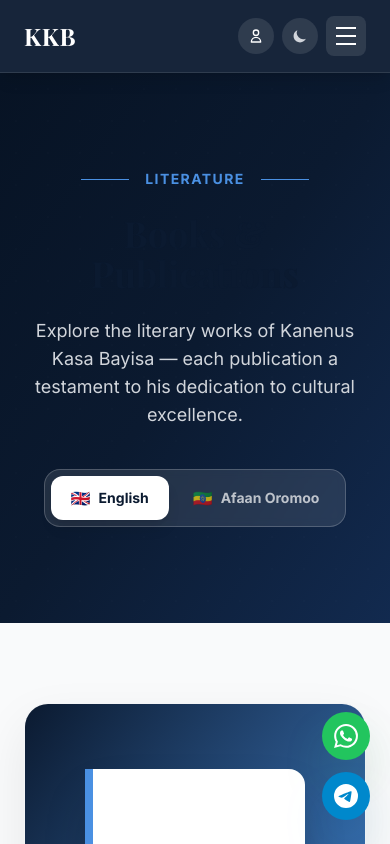
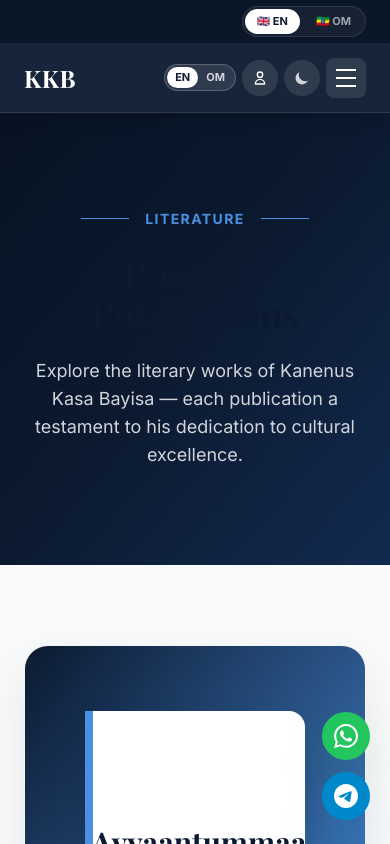
Before and after one commit to WorkuFikadu/kanenus-portfolio, a Next.js app: page /books in a window 390 px wide. Shown: the top 844 px of the page. Built offline with nearby package versions, Linux system fonts and the light colour scheme; a web font is replaced by a local one.

Commit message:
Feature: Prominent global bilingual language switcher (EN <-> Afaan Oromoo) on header across all pages and mobile

```diff
--- a/src/app/books/page.tsx
+++ b/src/app/books/page.tsx
@@ -72,10 +72,12 @@ const translations = {
   }
 };
 
+import { useLang } from '@/components/LangContext';
+
 export default function BooksPage() {
   const [email, setEmail] = useState('');
   const [joined, setJoined] = useState(false);
-  const [lang, setLang] = useState<'en' | 'om'>('en');
+  const { lang, setLang } = useLang();
   const [showChapter, setShowChapter] = useState(false);
 
   const t = translations[lang];
@@ -93,7 +95,7 @@ export default function BooksPage() {
   return (
     <div className="bg-gray-50 min-h-screen">
 
-      {/* Header with built-in Language Toggle */}
+      {/* Header */}
       <section className="bg-gradient-to-br from-[#071324] via-[#0b1a30] to-[#122a4f] text-white py-24 relative overflow-hidden">
         <div className="absolute inset-0 opacity-5" style={{backgroundImage: 'radial-gradient(circle, rgba(255,255,255,0.2) 1px, transparent 1px)', backgroundSize: '32px 32px'}}></div>
         <div className="container mx-auto px-6 max-w-4xl text-center relative z-10">
@@ -103,33 +105,7 @@ export default function BooksPage() {
             <span className="w-12 h-px bg-accent"></span>
           </div>
           <h1 className="text-4xl md:text-6xl font-heading font-bold mb-6">{t.heading}</h1>
-          <p className="text-gray-300 text-lg max-w-2xl mx-auto mb-10">{t.subheading}</p>
-
-          {/* Language Switcher — large, centered, prominent */}
-          <div className="flex items-center justify-center">
-            <div className="inline-flex items-center bg-white/10 border border-white/20 rounded-2xl p-1.5 gap-1 backdrop-blur-sm">
-              <button
-                onClick={() => setLang('en')}
-                className={`flex items-center gap-2 px-5 py-2.5 rounded-xl text-sm font-bold transition-all duration-200 ${
-                  lang === 'en'
-                    ? 'bg-white text-[#0b1a30] shadow-lg'
-                    : 'text-white/70 hover:text-white hover:bg-white/10'
-                }`}
-              >
-                <span className="text-base">🇬🇧</span> English
-              </button>
-              <button
-                onClick={() => setLang('om')}
-                className={`flex items-center gap-2 px-5 py-2.5 rounded-xl text-sm font-bold transition-all duration-200 ${
-                  lang === 'om'
-                    ? 'bg-accent text-white shadow-lg'
-                    : 'text-white/70 hover:text-white hover:bg-white/10'
-                }`}
-              >
-                <span className="text-base">🇪🇹</span> Afaan Oromoo
-              </button>
-            </div>
-          </div>
+          <p className="text-gray-300 text-lg max-w-2xl mx-auto">{t.subheading}</p>
         </div>
       </section>
 
--- a/src/app/layout.tsx
+++ b/src/app/layout.tsx
@@ -4,6 +4,7 @@ import "./globals.css";
 import NavBar from "@/components/NavBar";
 import Footer from "@/components/Footer";
 import FloatingButtons from "@/components/FloatingButtons";
+import { LangProvider } from "@/components/LangContext";
 
 const inter = Inter({ subsets: ["latin"], variable: '--font-inter' });
 const playfair = Playfair_Display({ subsets: ["latin"], variable: '--font-playfair-display' });
@@ -152,10 +153,12 @@ export default function RootLayout({
         />
       </head>
       <body className={`${inter.variable} ${playfair.variable} font-body text-text-dark bg-bg-light dark:bg-gray-900 dark:text-gray-100 transition-colors duration-300`}>
-        <NavBar />
-        <main>{children}</main>
-        <FloatingButtons />
-        <Footer />
+        <LangProvider>
+          <NavBar />
+          <main>{children}</main>
+          <FloatingButtons />
+          <Footer />
+        </LangProvider>
       </body>
     </html>
   );
--- /dev/null
+++ b/src/components/LangContext.tsx
@@ -0,0 +1,24 @@
+'use client';
+import { createContext, useContext, useState, ReactNode } from 'react';
+
+type Lang = 'en' | 'om';
+
+interface LangContextType {
+  lang: Lang;
+  setLang: (l: Lang) => void;
+}
+
+const LangContext = createContext<LangContextType>({ lang: 'en', setLang: () => {} });
+
+export function LangProvider({ children }: { children: ReactNode }) {
+  const [lang, setLang] = useState<Lang>('en');
+  return (
+    <LangContext.Provider value={{ lang, setLang }}>
+      {children}
+    </LangContext.Provider>
+  );
+}
+
+export function useLang() {
+  return useContext(LangContext);
+}
--- a/src/components/NavBar.tsx
+++ b/src/components/NavBar.tsx
@@ -3,6 +3,7 @@
 import { useState, useEffect } from 'react';
 import { usePathname, useRouter } from 'next/navigation';
 import Link from 'next/link';
+import { useLang } from './LangContext';
 
 export default function NavBar() {
   const pathname = usePathname();
@@ -10,6 +11,7 @@ export default function NavBar() {
   const [menuOpen, setMenuOpen] = useState(false);
   const [dark, setDark] = useState(false);
   const [loggedIn, setLoggedIn] = useState(false);
+  const { lang, setLang } = useLang();
 
   useEffect(() => {
     setLoggedIn(localStorage.getItem('kkb_auth') === 'true');
@@ -27,28 +29,63 @@ export default function NavBar() {
   };
 
   const links = [
-    { href: '/', label: 'Home' },
-    { href: '/about', label: 'About' },
-    { href: '/gallery', label: 'Gallery' },
-    { href: '/experience', label: 'Experience' },
-    { href: '/media', label: 'Media' },
-    { href: '/books', label: 'Books' },
-    { href: '/music', label: '🎵 Music' },
-    { href: '/events', label: 'Events' },
+    { href: '/', label: lang === 'om' ? 'Mana' : 'Home' },
+    { href: '/about', label: lang === 'om' ? 'Waa\'ee' : 'About' },
+    { href: '/gallery', label: lang === 'om' ? 'Suuraa' : 'Gallery' },
+    { href: '/experience', label: lang === 'om' ? 'Muuxannoo' : 'Experience' },
+    { href: '/media', label: lang === 'om' ? 'Miidiyaa' : 'Media' },
+    { href: '/books', label: lang === 'om' ? 'Kitaaba' : 'Books' },
+    { href: '/music', label: '🎵 ' + (lang === 'om' ? 'Muuziqaa' : 'Music') },
+    { href: '/events', label: lang === 'om' ? 'Sagantaa' : 'Events' },
     { href: '/blog', label: 'Blog' },
   ];
 
   const isActive = (href: string) =>
     href === '/' ? pathname === '/' : pathname.startsWith(href);
 
-  // If on the administrative dashboard, hide the public website navbar
   if (pathname.startsWith('/dashboard')) {
     return null;
   }
 
   return (
-    <header className="bg-[#0b1a30]/95 dark:bg-gray-950/95 backdrop-blur-md text-white py-4 sticky top-0 z-50 border-b border-white/10 shadow-lg">
-      <div className="container mx-auto px-6 flex justify-between items-center">
+    <header className="bg-[#0b1a30]/95 dark:bg-gray-950/95 backdrop-blur-md text-white sticky top-0 z-50 border-b border-white/10 shadow-lg">
+
+      {/* Language & Utility Bar */}
+      <div className="border-b border-white/5 bg-[#071324]/80">
+        <div className="container mx-auto px-6 flex justify-between items-center py-1.5">
+          <p className="text-[11px] text-gray-500 hidden sm:block">
+            {lang === 'om' ? '🇪🇹 Afaan Oromoo filatameera' : '🌍 Official website of Kanenus Kasa Bayisa'}
+          </p>
+          {/* Language Switcher - always visible */}
+          <div className="flex items-center gap-1 bg-white/5 border border-white/10 rounded-full p-0.5 text-[11px] font-bold ml-auto">
+            <button
+              onClick={() => setLang('en')}
+              className={`px-3 py-1 rounded-full transition-all ${
+                lang === 'en'
+                  ? 'bg-white text-[#0b1a30] shadow-sm'
+                  : 'text-gray-400 hover:text-white'
+              }`}
+              aria-label="Switch to English"
+            >
+              🇬🇧 EN
+            </button>
+            <button
+              onClick={() => setLang('om')}
+              className={`px-3 py-1 rounded-full transition-all ${
+                lang === 'om'
+                  ? 'bg-accent text-white shadow-sm'
+                  : 'text-gray-400 hover:text-white'
+              }`}
+              aria-label="Afaan Oromoo filadhu"
+            >
+              🇪🇹 OM
+            </button>
+          </div>
+        </div>
+      </div>
+
+      {/* Main Nav Row */}
+      <div className="container mx-auto px-6 flex justify-between items-center py-3.5">
         {/* Logo */}
         <Link href="/" className="font-heading text-2xl font-bold tracking-wide hover:text-accent transition">
           KKB
@@ -75,18 +112,16 @@ export default function NavBar() {
               <>
                 <Link
                   href="/dashboard"
-                  className={`flex items-center gap-2 px-4 py-2 rounded-lg text-sm font-medium transition-all ${
-                    pathname.startsWith('/dashboard') ? 'text-accent bg-white/10 font-bold' : 'text-gray-300 hover:text-accent hover:bg-white/10'
-                  }`}
+                  className="flex items-center gap-2 px-4 py-2 rounded-lg text-sm font-medium text-gray-300 hover:text-accent hover:bg-white/10 transition-all"
                 >
                   <svg className="w-4 h-4" fill="none" stroke="currentColor" viewBox="0 0 24 24"><path strokeLinecap="round" strokeLinejoin="round" strokeWidth="2" d="M3 12l2-2m0 0l7-7 7 7M5 10v10a1 1 0 001 1h3m10-11l2 2m-2-2v10a1 1 0 01-1 1h-3m-6 0a1 1 0 001-1v-4a1 1 0 011-1h2a1 1 0 011 1v4a1 1 0 001 1m-6 0h6"/></svg>
-                  Dashboard
+                  {lang === 'om' ? 'Daashboordii' : 'Dashboard'}
                 </Link>
                 <button
                   onClick={handleLogout}
                   className="px-4 py-2 text-sm text-red-400 hover:text-red-300 hover:bg-red-500/10 rounded-lg transition"
                 >
-                  Logout
+                  {lang === 'om' ? 'Ba\'i' : 'Logout'}
                 </button>
               </>
             ) : (
@@ -95,13 +130,39 @@ export default function NavBar() {
                 className="flex items-center gap-2 px-5 py-2 bg-white/10 hover:bg-white/20 border border-white/20 text-white text-sm font-medium rounded-full transition"
               >
                 <svg className="w-4 h-4" fill="none" stroke="currentColor" viewBox="0 0 24 24"><path strokeLinecap="round" strokeLinejoin="round" strokeWidth="2" d="M16 7a4 4 0 11-8 0 4 4 0 018 0zM12 14a7 7 0 00-7 7h14a7 7 0 00-7-7z"/></svg>
-                Login
+                {lang === 'om' ? 'Seeni' : 'Login'}
               </Link>
             )}
 
             <Link href="/contact" className="px-5 py-2 bg-accent text-white font-bold text-sm rounded-full hover:bg-blue-500 transition-all duration-300 shadow-[0_0_15px_rgba(74,144,226,0.4)]">
-              Contact
+              {lang === 'om' ? 'Qunnamii' : 'Contact'}
             </Link>
+
+            {/* Desktop Language Switcher */}
+            <div className="flex items-center bg-white/10 border border-white/20 rounded-full p-0.5 text-xs font-bold">
+              <button
+                onClick={() => setLang('en')}
+                className={`px-3 py-1 rounded-full transition-all ${
+                  lang === 'en'
+                    ? 'bg-white text-[#0b1a30] shadow-sm'
+                    : 'text-gray-300 hover:text-white'
+                }`}
+                aria-label="Switch to English"
+              >
+                🇬🇧 EN
+              </button>
+              <button
+                onClick={() => setLang('om')}
+                className={`px-3 py-1 rounded-full transition-all ${
+                  lang === 'om'
+                    ? 'bg-accent text-white shadow-sm'
+                    : 'text-gray-300 hover:text-white'
+                }`}
+                aria-label="Afaan Oromoo filadhu"
+              >
+                🇪🇹 OM
+              </button>
+            </div>
 
             {/* Dark Mode Toggle */}
             <button
@@ -123,7 +184,30 @@ export default function NavBar() {
         </nav>
 
         {/* Mobile buttons */}
-        <div className="flex items-center gap-2 lg:hidden">
+        <div className="flex items-center gap-1.5 lg:hidden">
+          {/* Mobile Language Switcher */}
+          <div className="flex items-center bg-white/10 border border-white/20 rounded-full p-0.5 text-[11px] font-bold">
+            <button
+              onClick={() => setLang('en')}
+              className={`px-2 py-0.5 rounded-full transition-all ${
+                lang === 'en'
+                  ? 'bg-white text-[#0b1a30] shadow-sm'
+                  : 'text-gray-300 hover:text-white'
+              }`}
+            >
+              EN
+            </button>
+            <button
+              onClick={() => setLang('om')}
+              className={`px-2 py-0.5 rounded-full transition-all ${
+                lang === 'om'
+                  ? 'bg-accent text-white shadow-sm'
+                  : 'text-gray-300 hover:text-white'
+              }`}
+            >
+              OM
+            </button>
+          </div>
           {loggedIn ? (
             <Link href="/dashboard" className="w-9 h-9 rounded-full bg-accent/20 flex items-center justify-center text-accent">
               <svg className="w-4 h-4" fill="none" stroke="currentColor" viewBox="0 0 24 24"><path strokeLinecap="round" strokeLinejoin="round" strokeWidth="2" d="M3 12l2-2m0 0l7-7 7 7M5 10v10a1 1 0 001 1h3m10-11l2 2m-2-2v10a1 1 0 01-1 1h-3m-6 0a1 1 0 001-1v-4a1 1 0 011-1h2a1 1 0 011 1v4a1 1 0 001 1m-6 0h6"/></svg>
@@ -164,14 +248,20 @@ export default function NavBar() {
           ))}
           {loggedIn ? (
             <>
-              <Link href="/dashboard" onClick={() => setMenuOpen(false)} className="px-4 py-3 rounded-xl text-sm font-medium text-accent bg-white/5">Dashboard</Link>
-              <button onClick={handleLogout} className="px-4 py-3 rounded-xl text-sm font-medium text-red-400 text-left">Logout</button>
+              <Link href="/dashboard" onClick={() => setMenuOpen(false)} className="px-4 py-3 rounded-xl text-sm font-medium text-accent bg-white/5">
+                {lang === 'om' ? 'Daashboordii' : 'Dashboard'}
+              </Link>
+              <button onClick={handleLogout} className="px-4 py-3 rounded-xl text-sm font-medium text-red-400 text-left">
+                {lang === 'om' ? 'Ba\'i' : 'Logout'}
+              </button>
             </>
           ) : (
-            <Link href="/login" onClick={() => setMenuOpen(false)} className="px-4 py-3 rounded-xl text-sm font-medium text-gray-300 hover:text-accent hover:bg-white/10">Login</Link>
+            <Link href="/login" onClick={() => setMenuOpen(false)} className="px-4 py-3 rounded-xl text-sm font-medium text-gray-300 hover:text-accent hover:bg-white/10">
+              {lang === 'om' ? 'Seeni' : 'Login'}
+            </Link>
           )}
           <Link href="/contact" onClick={() => setMenuOpen(false)} className="mt-3 px-6 py-3 bg-accent text-white font-bold text-sm rounded-full text-center hover:bg-blue-500 transition">
-            Contact
+            {lang === 'om' ? 'Qunnamii' : 'Contact'}
           </Link>
         </div>
       </div>
```
